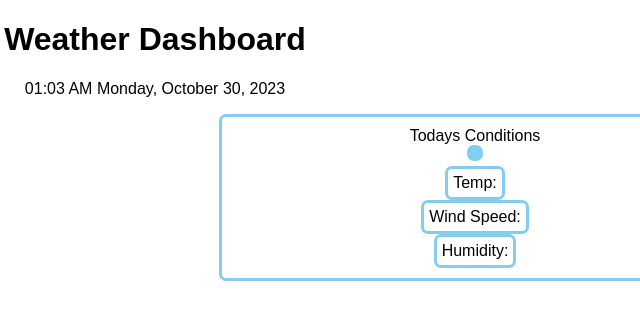
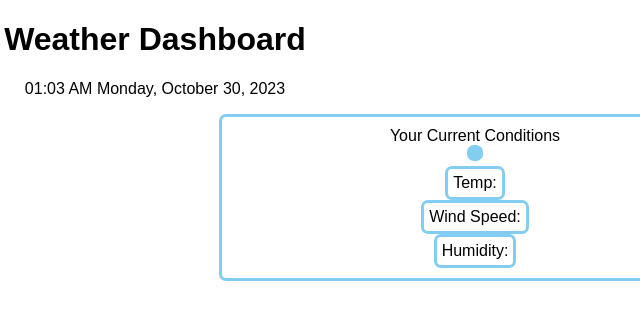
Before and after one commit to DylanOzzy/Weather-Dashboard, a plain HTML site: page index.html in a window 1280 px wide. Shown: the full height of the page, 485-1125 px from the left. Drawn offline with nearby package versions, Linux system fonts and the light colour scheme.

Commit message:
Fixed verbage in HTML for 'Your Current Conditions'

```diff
--- a/index.html
+++ b/index.html
@@ -24,7 +24,7 @@
             </div>
         </div>
         <div class="todaysWeatherContainer">
-            <div class="col today">Todays Conditions</div>
+            <div class="col today">Your Current Conditions</div>
                 <div class="row" id="todaysIcon"></div>
                 <div class="row" id="todaysTemp">Temp: </div>
                 <div class="row" id="todaysWind">Wind Speed: </div>
```
